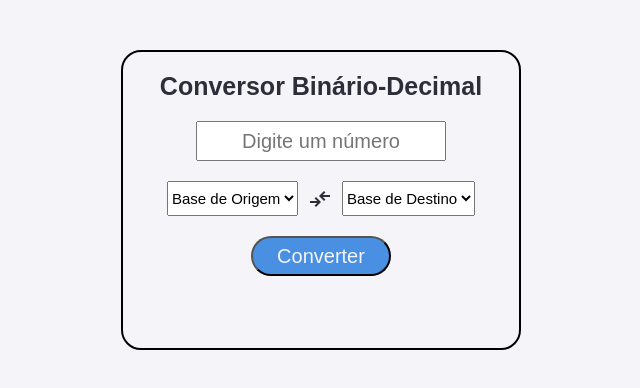
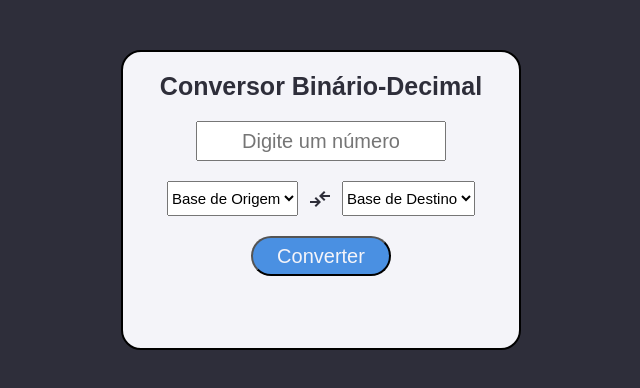
Before and after one commit to arthurguerraa/conversor-binario-decimal, a plain HTML site: page index.html in a window 1280 px wide. Shown: the whole page, without its empty margins (319-959 px from the left). Drawn offline with nearby package versions, Linux system fonts and the light colour scheme.

Commit message:
alterando a cor do fundo

```diff
--- a/style/style.css
+++ b/style/style.css
@@ -18,7 +18,7 @@ body{
     align-items: flex-start;
     margin-top: 5.0rem;
     height: 100vh;
-    background-color: var(--cor-primaria);
+    background-color: var(--cor-secundaria);
 }
 
 .container{
```
